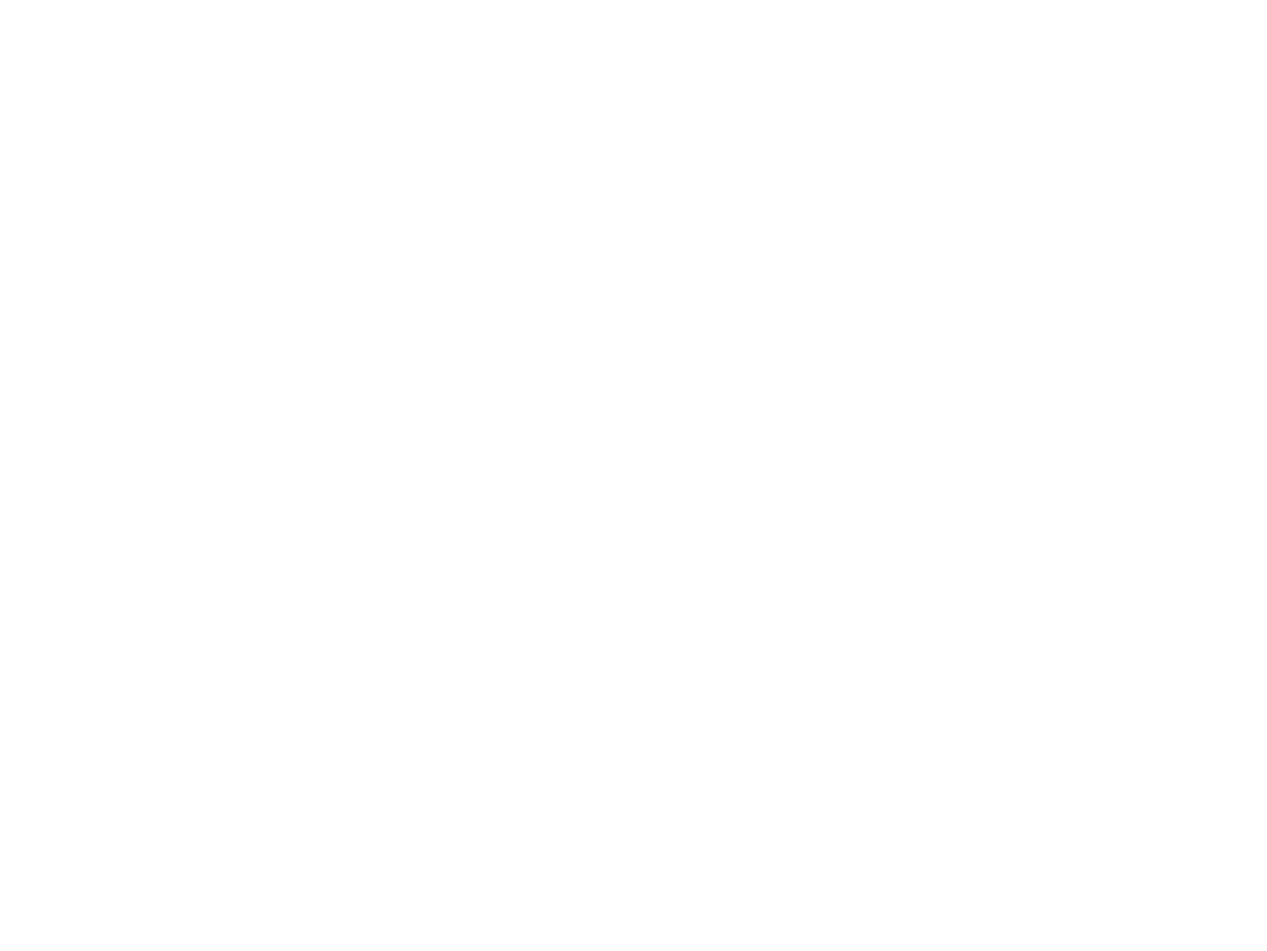
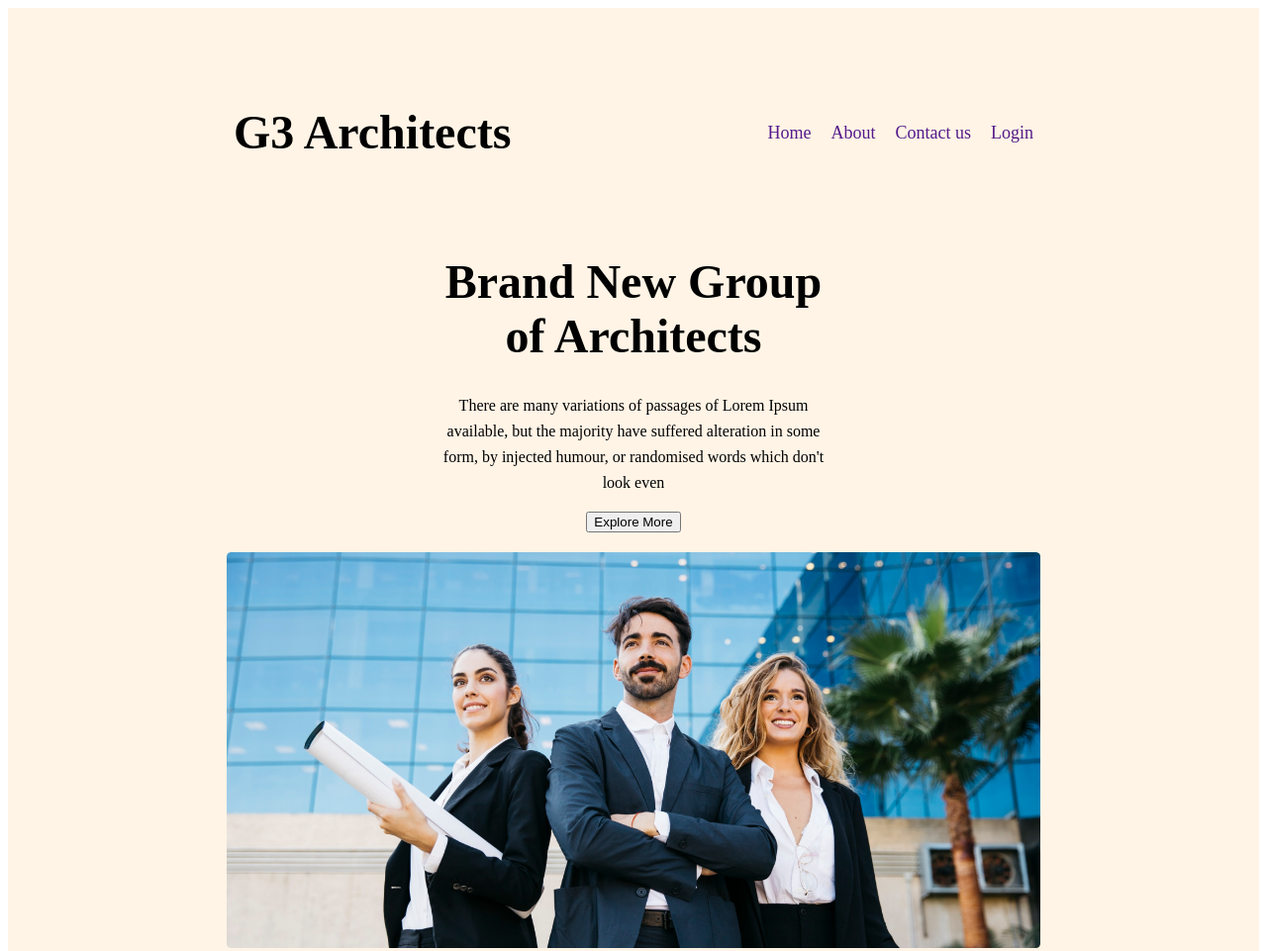
Before and after one commit to Siraz7/G3-architec-website, a plain HTML site: page images/index.html in a window 1280 px wide. Shown: the top 961 px of the page at 99% size. Before the commit the page ends 800 px from the top, so only its background shows below. Drawn offline with Linux system fonts and the light colour scheme.

Commit message:
banner section added

```diff
--- a/images/index.html
+++ b/images/index.html
@@ -7,6 +7,47 @@
     <link rel="stylesheet" href="style/style.css">
 </head>
 <body>
+    <header>
+        <NAV class="nav-container">
+            <div>
+                <h3 class="nav-title">G3 Architects</h3>
+            </div>
+            <DIV class="nav-items">
+                <UL>
+                    <LI><a href="">Home</a></LI>
+                    <LI><a href="">About</a></LI>
+                    <LI><a href="">Contact us</a></LI>
+                    <LI><a href="">Login</a></LI>
+                </UL>
+            </DIV>
 
+        </NAV>
+        <div class="banner-container">
+            <h3 class="banner-title">Brand New
+                Group of Architects
+                </h3>
+                <p class="banner-description">There are many variations of passages of Lorem Ipsum available, but the majority have suffered alteration in some form, by injected humour, or randomised words which don't look even</p>
+
+                <button class="btn-primary">Explore More</button>
+
+        </div>
+        <div class="banner-img">
+            <img src="../images/banner.png" alt="">
+        </div>
+
+
+
+    </header>
+
+
+
+
+    <main>
+
+    </main>
+
+    <footer>
+
+    </footer>
 </body>
 </html>
--- a/images/style/style.css
+++ b/images/style/style.css
@@ -0,0 +1,85 @@
+
+<style>
+  @import url('https://fonts.googleapis.com/css2?family=Lato:ital,wght@1,400;1,700&family=Montserrat:ital,wght@1,500&family=Open+Sans:ital,wght@0,800;1,400&family=Work+Sans:ital,wght@0,400;0,600;0,700;1,500&display=swap');
+</style>
+*{
+    font-family: 'Lato', sans-serif;
+font-family: 'Montserrat', sans-serif;
+font-family: 'Open Sans', sans-serif;
+font-family: 'Work Sans', sans-serif;
+}
+header{
+    background: rgba(255, 144, 14, 0.10);
+    padding: 50px 228px;
+
+}
+.nav-title{
+    font-size: 3rem;
+    color: #131313);
+text-align: center;
+font-style: normal;
+font-weight: 700;
+line-height: normal;
+}
+.nav-container{
+    display: flex;
+    justify-content: space-between;
+    align-items: center;
+}
+.nav-items{
+    color: #424242);
+text-align: center;
+font-size: 18px;
+font-style: normal;
+font-weight: 500;
+line-height: 26px;
+}
+.nav-items > ul {
+ display: flex;
+ gap: 20px;
+}
+.nav-items li{
+ list-style-type: none;
+
+}
+.nav-items a{
+ text-decoration: none;
+}
+/* banner section */
+.banner-container{
+    text-align: center;
+    margin: 0px auto;
+    width: 390px;
+    height: 225;
+}
+.banner-title{
+margin-bottom: 30px;
+color:#131313);
+text-align: center;
+font-size: 3rem ;
+font-style: normal;
+font-weight: 700;
+
+
+}
+.banner-description{
+color: #727272);
+text-align: center;
+font-size: 16px;
+font-style: normal;
+font-weight: 400;
+line-height: 26px;
+
+}
+.btn-primary{
+   text-align: center;
+}
+.banner-img{
+    display: flex;
+    margin: auto;
+    margin-top: 20px;
+    justify-content: center;
+    width: 700px;
+    height: 400px;
+
+}
```
